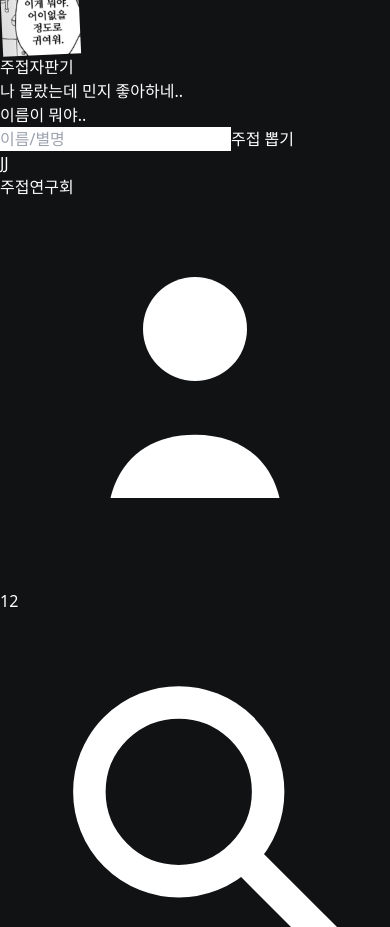
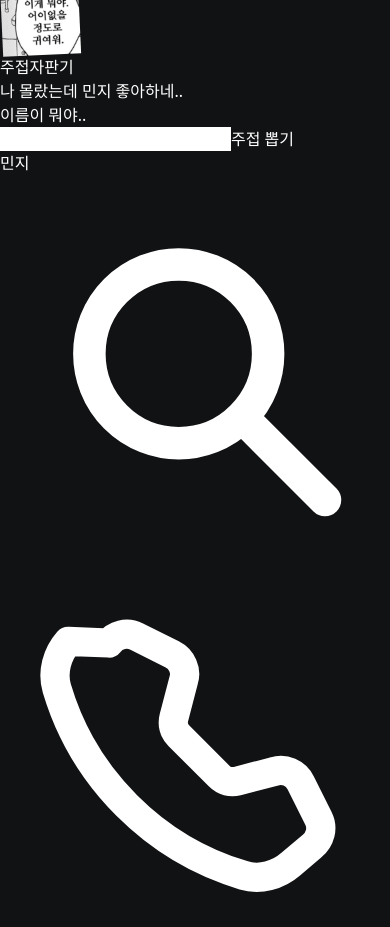
Before and after one commit to adiya-chandmani/jujeob-gen, a Next.js app: page / in a window 390 px wide. Shown: the part 2820-3747 px from the top of the page. Built offline with nearby package versions, Linux system fonts and the light colour scheme.

Commit message:
style: switch chat preview to personal KakaoTalk header

```diff
--- a/components/jujeob-machine.tsx
+++ b/components/jujeob-machine.tsx
@@ -14,8 +14,6 @@ const MAC_WINDOW_CONTROLS = [
   { id: "minimize", color: "bg-[#febc2e]" },
   { id: "maximize", color: "bg-[#28c840]" },
 ] as const;
-const KAKAO_ROOM_NAME = "주접연구회";
-const KAKAO_ROOM_MEMBER_COUNT = 12;
 
 const BACKGROUND_NAMES = ["민주", "민지", "해린", "서연", "지민", "준혁", "유진", "하린"];
 const ROTATIONS = [-3, 2, -2, 4, -4, 3, -1, 1];
@@ -231,12 +229,15 @@ function MenuIcon() {
   );
 }
 
-function PersonIcon() {
+function KakaoProfileAvatar() {
   return (
-    <svg viewBox="0 0 24 24" className="h-[13px] w-[13px]" fill="currentColor" aria-hidden="true">
-      <circle cx="12" cy="8" r="3.2" />
-      <path d="M6.8 18.4C7.4 15.9 9.3 14.5 12 14.5C14.7 14.5 16.6 15.9 17.2 18.4H6.8Z" />
-    </svg>
+    <div
+      aria-hidden="true"
+      className="relative h-11 w-11 shrink-0 overflow-hidden rounded-full bg-[linear-gradient(180deg,#fff3a1_0%,#ffd340_100%)] shadow-[inset_0_1px_0_rgba(255,255,255,0.5),0_3px_8px_rgba(0,0,0,0.08)]"
+    >
+      <span className="absolute left-1/2 top-[9px] h-3.5 w-3.5 -translate-x-1/2 rounded-full bg-[#6b4b00]/80" />
+      <span className="absolute bottom-[7px] left-1/2 h-5 w-7 -translate-x-1/2 rounded-t-[999px] bg-[#6b4b00]/80" />
+    </div>
   );
 }
 
@@ -277,7 +278,7 @@ function BackgroundWall() {
 }
 
 export function JujeobMachine() {
-  const [name, setName] = useState("");
+  const [name, setName] = useState(DEFAULT_NAME);
   const [selectedItem, setSelectedItem] = useState<JujeobChatItem>(jujeobChatDB[0]);
   const [seenIds, setSeenIds] = useState<string[]>([jujeobChatDB[0].id]);
   const [error, setError] = useState("");
@@ -381,9 +382,9 @@ export function JujeobMachine() {
           {error ? <p className="text-sm text-rose-300">{error}</p> : null}
         </form>
 
-        <div className="mt-6 block w-full max-w-[720px] rounded-[22px] border border-white/25 bg-[#abc1d1] px-3 py-3 text-left text-slate-900 shadow-[0_20px_60px_rgba(0,0,0,0.35)] sm:mt-8 sm:rounded-[26px] sm:px-5 sm:py-5">
+        <div className="mt-6 block w-full max-w-[720px] rounded-[22px] border border-white/25 bg-[#abc1d1] px-2.5 pb-2.5 pt-2 text-left text-slate-900 shadow-[0_20px_60px_rgba(0,0,0,0.35)] sm:mt-8 sm:rounded-[26px] sm:px-4 sm:pb-4 sm:pt-3">
           <div className="overflow-hidden rounded-[18px] bg-[#b9cfdd] sm:rounded-[22px]">
-            <div className="border-b border-black/5 bg-[#a7bece] px-4 pb-3 pt-1.5 sm:px-5 sm:pt-2">
+            <div className="border-b border-black/5 bg-[#a7bece] px-4 pb-2.5 pt-0.5 sm:px-5 sm:pb-3 sm:pt-1">
               <div className="flex items-start justify-between">
                 <div className="flex items-center gap-2">
                   {MAC_WINDOW_CONTROLS.map((control) => (
@@ -401,22 +402,14 @@ export function JujeobMachine() {
                 </div>
               </div>
 
-              <div className="mt-2.5 flex items-center justify-between gap-3">
+              <div className="mt-1.5 flex items-center justify-between gap-3">
                 <div className="flex min-w-0 items-center gap-3">
-                  <div className="flex h-11 w-11 shrink-0 items-center justify-center rounded-[14px] bg-[radial-gradient(circle_at_30%_30%,#fff6aa_0%,#ffd54d_58%,#ecb800_100%)] shadow-[inset_0_1px_0_rgba(255,255,255,0.45),0_3px_8px_rgba(0,0,0,0.08)]">
-                    <span className="text-[11px] font-black tracking-[-0.04em] text-[#6e4f00]">
-                      JJ
-                    </span>
-                  </div>
+                  <KakaoProfileAvatar />
 
                   <div className="min-w-0">
                     <p className="truncate text-[15px] font-semibold tracking-[-0.02em] text-slate-800">
-                      {KAKAO_ROOM_NAME}
+                      {effectiveName}
                     </p>
-                    <div className="mt-0.5 flex items-center gap-1 text-[12px] font-medium text-slate-600">
-                      <PersonIcon />
-                      <span>{KAKAO_ROOM_MEMBER_COUNT}</span>
-                    </div>
                   </div>
                 </div>
 
```
